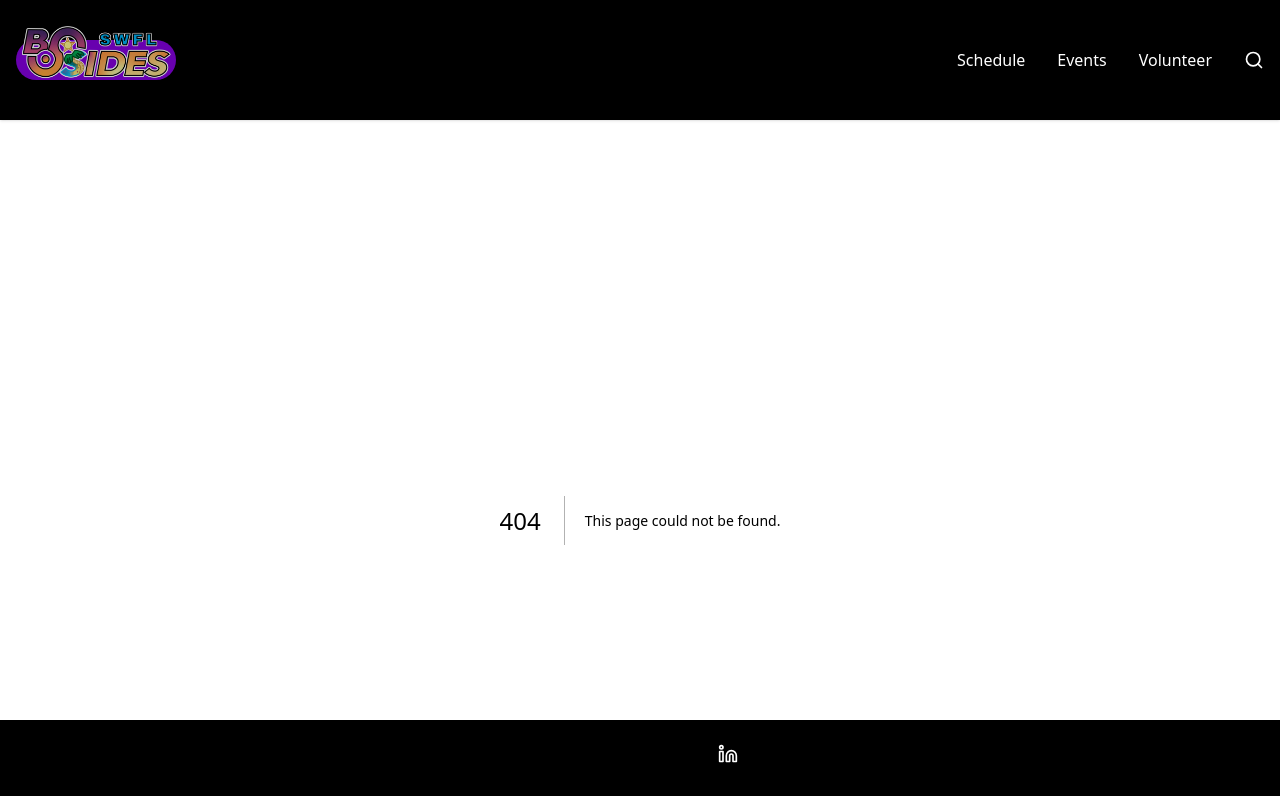
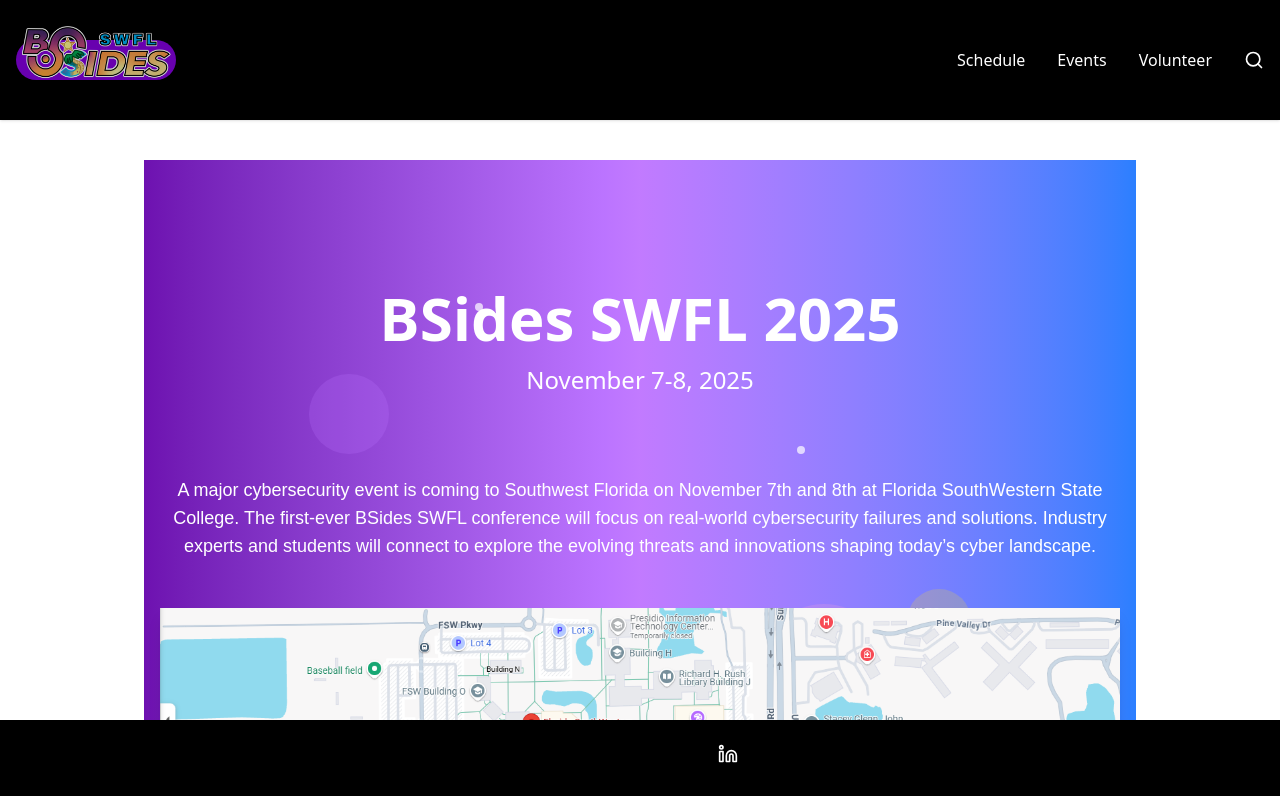
Before and after one commit to cloudflips32/Bsides2025, a Next.js app: page /AboutUs in a window 1280 px wide. Before the commit this address had no page. Shown: the top 796 px of the page. Built offline with nearby package versions, Linux system fonts and the light colour scheme; some icons are missing.

Commit message:
Created sample AboutUs page

```diff
--- /dev/null
+++ b/src/app/AboutUs/page.jsx
@@ -0,0 +1,8 @@
+import Hero from "../components/hero"
+export default function AboutUs() {
+ return (<>
+<main className="max-w-5xl mx-auto my-6 p-4">
+<Hero> </Hero>
+</main>
+</>)
+}
```
